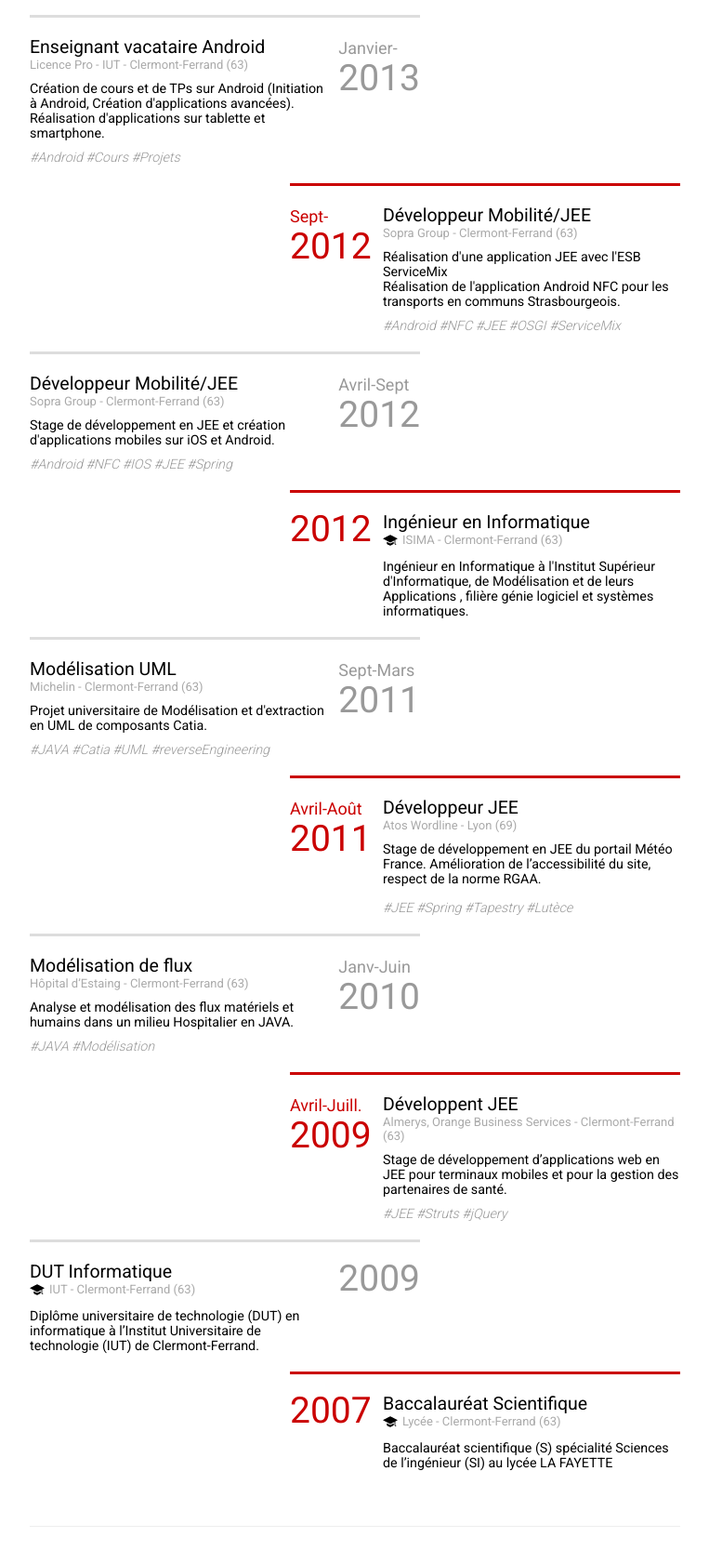
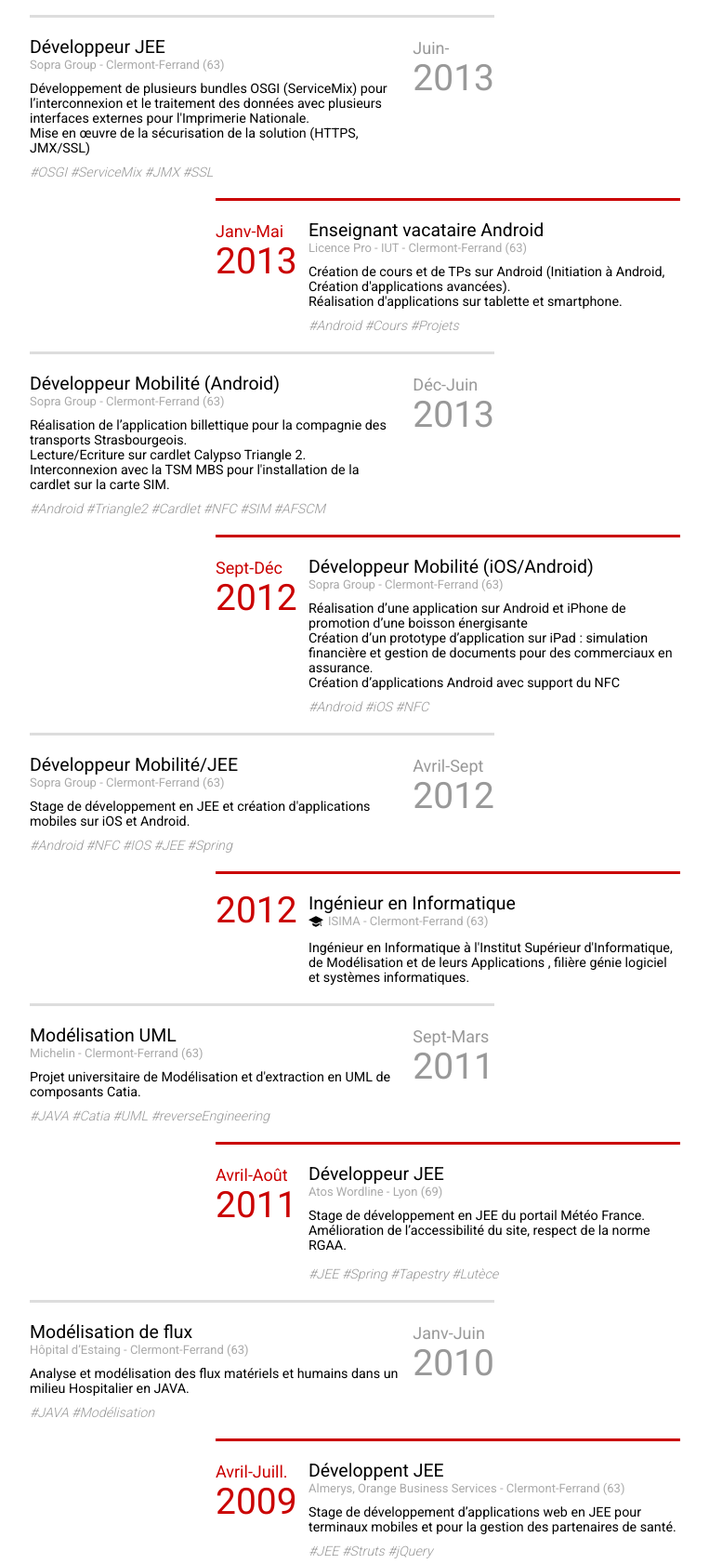
Before and after one commit to devnied/devnied.github.io, a Jekyll site: the page built from apropos.html, in a window 1280 px wide, cut to the strip 636-2318 px from the top of the page. Shown: the whole strip at 93% size, without its empty margins (258-1021 px from the left). Built offline with Jekyll 4.4.1, drawn with Linux system fonts in a browser that asks for light colours; some web fonts are replaced; Markdown is read by kramdown in place of the engine named in the settings.

Commit message:
Add timeslot in my resume

```diff
--- a/apropos.html
+++ b/apropos.html
@@ -13,8 +13,18 @@ Actuellement au sein de Sopra Group depuis Septembre 2012, je travail sur le dé
 J'ai aussi travaillé à la réalisation de l'application U'GO sur Android avec l'utilisation du NFC pour les transports en communs Strasbourgeois.
 </div>
 <div class="resume">
-    <div class="timeslot ">
-    	<span class="year-month"><span class="month">Janvier-</span>2013</span>
+    <div class="timeslot">
+    	<span class="year-month"><span class="month">Juin-</span>2013</span>
+    	<p class="title">Développeur JEE</p>
+    	<p class="sub-title"><a href="http://www.sopra-group.com/">Sopra Group</a> - Clermont-Ferrand (63)</p>
+    	<p class="content">
+    		Développement de plusieurs bundles OSGI (ServiceMix) pour l’interconnexion et le traitement des données avec plusieurs interfaces externes pour l'Imprimerie Nationale.<br/>
+    		Mise en œuvre de la sécurisation de la solution (HTTPS, JMX/SSL)
+		</p>
+		<p class="skill">#OSGI #ServiceMix #JMX #SSL</p>
+    </div>
+    <div class="timeslot even">
+    	<span class="year-month"><span class="month">Janv-Mai</span>2013</span>
     	<p class="title">Enseignant vacataire Android</p>
     	<p class="sub-title"><a href="http://iutweb.u-clermont1.fr/sfTestXml/formation?idFormation=16493">Licence Pro</a> - IUT - Clermont-Ferrand (63)</p>
     	<p class="content">
@@ -23,15 +33,27 @@ J'ai aussi travaillé à la réalisation de l'application U'GO sur Android avec
 		</p>
 		<p class="skill">#Android #Cours #Projets</p>
     </div>
-    <div class="timeslot even">
-    	<span class="year-month"><span class="month">Sept-</span>2012</span>
-    	<p class="title">Développeur Mobilité/JEE</p>
+    <div class="timeslot">
+    	<span class="year-month"><span class="month">Déc-Juin</span>2013</span>
+    	<p class="title">Développeur Mobilité (Android)</p>
     	<p class="sub-title"><a href="http://www.sopra-group.com/">Sopra Group</a> - Clermont-Ferrand (63)</p>
     	<p class="content">
-    		Réalisation d'une application JEE avec l'ESB ServiceMix<br/>
-    		Réalisation de l'application Android NFC pour les transports en communs Strasbourgeois.
+    		Réalisation de l’application billettique pour la compagnie des transports Strasbourgeois.<br/>
+    		Lecture/Ecriture sur cardlet Calypso Triangle 2.<br/>
+    		Interconnexion avec la TSM MBS pour l'installation de la cardlet sur la carte SIM.
 		</p>
-		<p class="skill">#Android #NFC #JEE #OSGI #ServiceMix</p>
+		<p class="skill">#Android #Triangle2 #Cardlet #NFC #SIM #AFSCM</p>
+    </div>
+    <div class="timeslot even">
+    	<span class="year-month"><span class="month">Sept-Déc</span>2012</span>
+    	<p class="title">Développeur Mobilité (iOS/Android)</p>
+    	<p class="sub-title"><a href="http://www.sopra-group.com/">Sopra Group</a> - Clermont-Ferrand (63)</p>
+    	<p class="content">
+    		Réalisation d’une application sur Android et iPhone de promotion d’une boisson énergisante<br/>
+			Création d’un prototype d’application sur iPad : simulation financière et gestion de documents pour des commerciaux en assurance.<br/>
+			Création d’applications Android avec support du NFC
+		</p>
+		<p class="skill">#Android #iOS #NFC</p>
     </div>
     <div class="timeslot">
     	<span class="year-month"><span class="month">Avril-Sept</span>2012</span>
--- a/css/main.css
+++ b/css/main.css
@@ -404,7 +404,7 @@ p {
 
 
 .timeslot {
-	width: 320px;
+	width: 400px;
 	float: left;
 	margin: 0 0 10px;
 	padding: 10px 100px 0 0;
```
